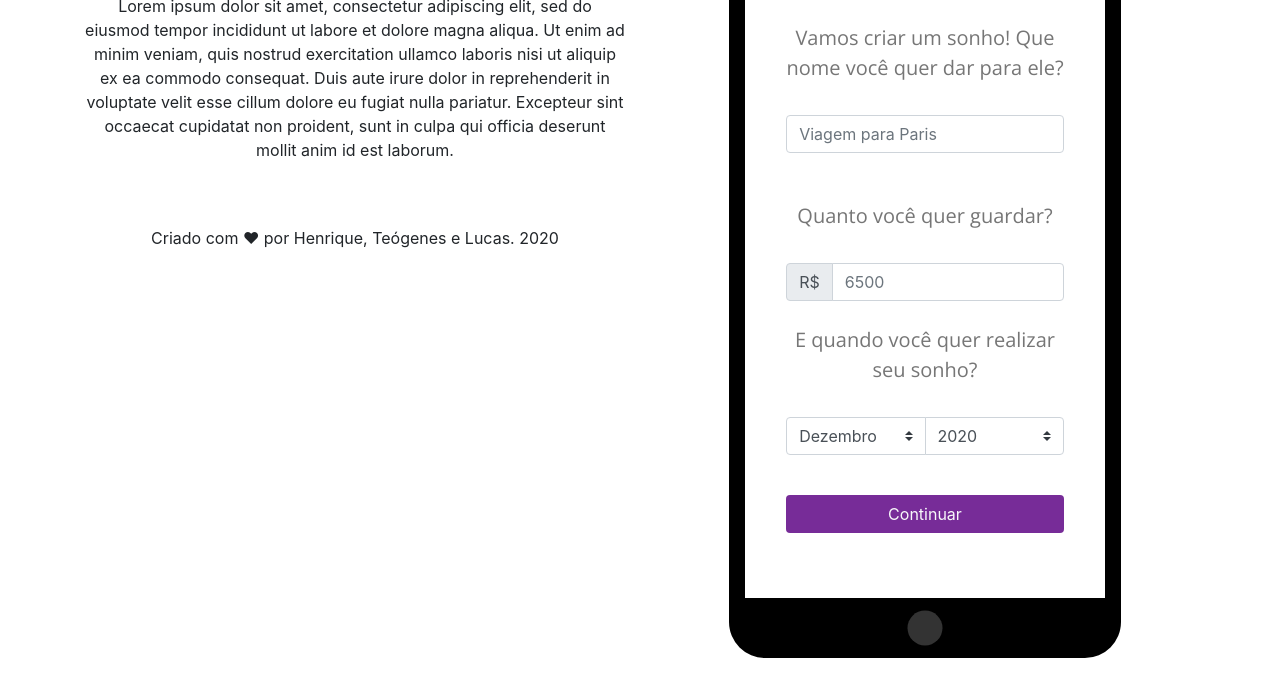
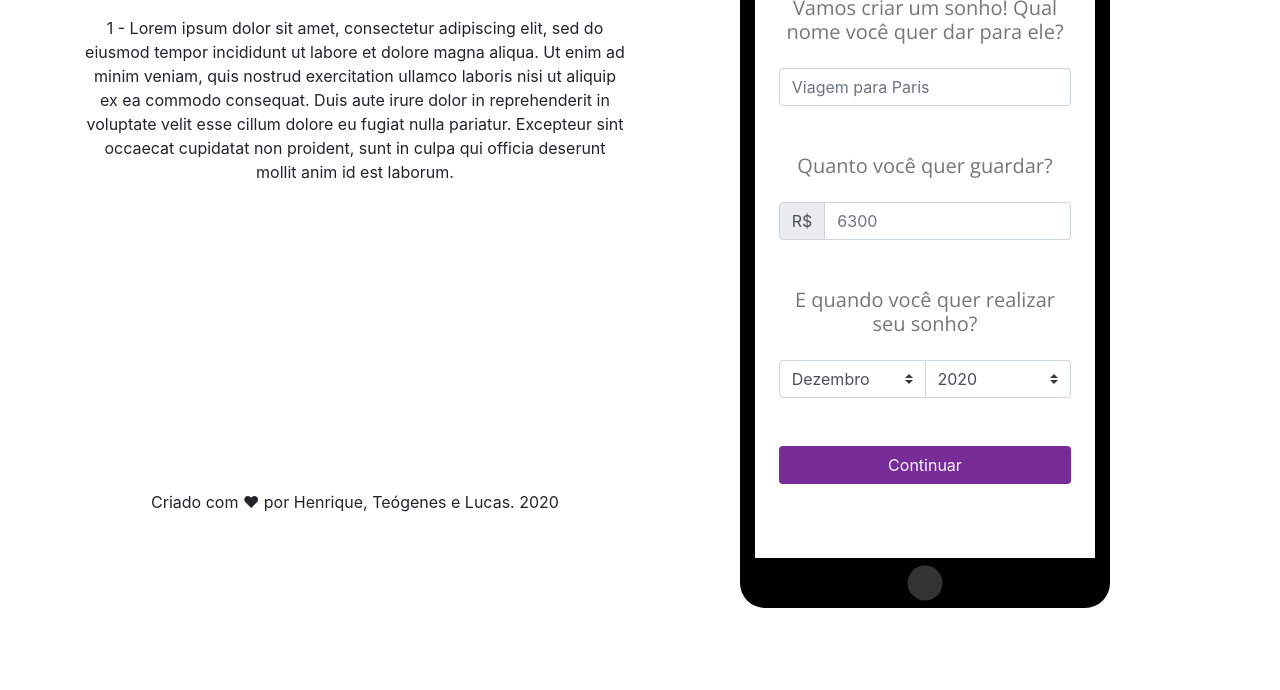
Before and after one commit to horefice/NuSonhos, a website: page app/index.html in a window 1280 px wide. Shown: the part 134-824 px from the top of the page. After the commit the page ends 800 px from the top, so only its background shows below. Drawn offline with nearby package versions, Linux system fonts and the light colour scheme.

Commit message:
correcoes gerais e melhorias de interface

```diff
--- a/app/index.html
+++ b/app/index.html
@@ -18,9 +18,13 @@
 <body>
   <div class="container">
     <div class="row">
-      <div class="col-md-6 text-center">
-        <h2>NuSonhos<span class="badge badge-secondary">Novo</span></h2><br><br>
-        <p>Lorem ipsum dolor sit amet, consectetur adipiscing elit, sed do eiusmod tempor incididunt ut labore et dolore magna aliqua. Ut enim ad minim veniam, quis nostrud exercitation ullamco laboris nisi ut aliquip ex ea commodo consequat. Duis aute irure dolor in reprehenderit in voluptate velit esse cillum dolore eu fugiat nulla pariatur. Excepteur sint occaecat cupidatat non proident, sunt in culpa qui officia deserunt mollit anim id est laborum.</p><br><br>
+      <div class="col-md-6 info">
+        <br><br>
+        <h2>NuSonhos</h2><span class="badge nu">Novo</span><br><br>
+        <div class="tela1">1 - Lorem ipsum dolor sit amet, consectetur adipiscing elit, sed do eiusmod tempor incididunt ut labore et dolore magna aliqua. Ut enim ad minim veniam, quis nostrud exercitation ullamco laboris nisi ut aliquip ex ea commodo consequat. Duis aute irure dolor in reprehenderit in voluptate velit esse cillum dolore eu fugiat nulla pariatur. Excepteur sint occaecat cupidatat non proident, sunt in culpa qui officia deserunt mollit anim id est laborum.</div>
+        <div class="tela2">2 - Lorem ipsum dolor sit amet, consectetur adipiscing elit, sed do eiusmod tempor incididunt ut labore et dolore magna aliqua. Ut enim ad minim veniam, quis nostrud exercitation ullamco laboris nisi ut aliquip ex ea commodo consequat. Duis aute irure dolor in reprehenderit in voluptate velit esse cillum dolore eu fugiat nulla pariatur. Excepteur sint occaecat cupidatat non proident, sunt in culpa qui officia deserunt mollit anim id est laborum.</div>
+        <div class="tela3">3 - Lorem ipsum dolor sit amet, consectetur adipiscing elit, sed do eiusmod tempor incididunt ut labore et dolore magna aliqua. Ut enim ad minim veniam, quis nostrud exercitation ullamco laboris nisi ut aliquip ex ea commodo consequat. Duis aute irure dolor in reprehenderit in voluptate velit esse cillum dolore eu fugiat nulla pariatur. Excepteur sint occaecat cupidatat non proident, sunt in culpa qui officia deserunt mollit anim id est laborum.</div>
+        <br>
         <p class="footer">Criado com &hearts; por Henrique, Teógenes e Lucas. 2020</p>
       </div>
       <div class="col-md-6">
@@ -28,17 +32,17 @@
           <div class="nu phone-bar"><span class="float-left">&nbsp9:42&nbsp<span class="fa fa-location-arrow"></span></span><span class="float-right"><span class="fa fa-bluetooth-b"></span>&nbsp<span class="fa fa-wifi"></span>&nbsp<span class="fa fa-battery-full"></span>&nbsp</span></div>
           <div class="content">
             <div class="tela1">
-              <h5>Vamos criar um sonho! Que nome você quer dar para ele?</h5><br>
+              <h5>Vamos criar um sonho! Qual nome você quer dar para ele?</h5>
               <div class="input-group">
-                <input type="text" class="form-control" name="nome" placeholder="Viagem para Paris"></input>
+                <input id="nome" type="text" class="form-control" name="nome" placeholder="Viagem para Paris"></input>
               </div><br><br>
-              <h5>Quanto você quer guardar?</h5><br>
+              <h5>Quanto você quer guardar?</h5>
               <div class="input-group">
                 <div class="input-group-prepend"><span class="input-group-text">R$</span></div>
-                <input id="valor_total" type="text" class="form-control" name="valor" placeholder="6500"></input>
-              </div><br>
+                <input id="valor_total" type="text" class="form-control" name="valor" placeholder="6300"></input>
+              </div><br><br>
               <div class="sonho-option">
-                <h5>E quando você quer realizar seu sonho?</h5><br>
+                <h5>E quando você quer realizar seu sonho?</h5>
                 <div class="input-group">
                   <select class="custom-select" id="mes">
                     <option value="1">Janeiro</option>
@@ -62,15 +66,21 @@
                     <option value="2024">2024</option>
                     <option value="2025">2025</option>
                   </select>
-                </div>
-              <button type="button" id="goto2" class="btn nu">Continuar</button>
+                </div><br><br>
+              <button type="button" id="goto2" class="btn btn-block nu">Continuar</button>
               </div>
             </div>
             <div class="tela2">
               <h5>Para realizar seu sonho, precisará guardar</h5><br>
-              <h3 class="text-center" id="valor_mensal">R$ 560,00 /mes</h3><br>
+              <h3 class="text-center" id="valor_mensal">R$ 700.00 por mês</h3><br>
               <h5>Guardar todo mês automaticamente? <button type="button" id="saveAutomatically" class="btn btn-light"><span class="fa fa-heart text-danger"></span></button></h5><br><br><br>
-              <button type="button" id="goto1" class="btn btn-lg btn-outline-danger float-right">Não</button><button type="button" id="goto3" class="btn btn-lg nu float-right">Vamos Lá!</button>
+              <button type="button" id="goto3" class="btn btn-block nu">Vamos Lá!</button><br>
+              <button type="button" id="goto1" class="btn btn-block btn-outline-danger">Agora Não</button>
+
+            </div>
+            <div class="tela3">
+              <h3>Seus NuSonhos</h3>
+              // TODO
             </div>
           </div>
         </div>
--- a/app/script.js
+++ b/app/script.js
@@ -1,30 +1,57 @@
 $(document).ready(function() {
   var DELAY = 700;
+
   var nome = "Viagem para Paris"
-  var valor = 6500
+  var valor = 6300
   var mes = 12
   var ano = 2020
+  var salvar_automaticamente = true
 
   // Go to first content screen
   $(".tela1").show()
 
   // Go to another screen buttons
   $("#goto2").click(function() {
+    nome = $("#nome").val();
+    valor = parseInt($("#valor_total").val());
+    mes = parseInt($("#mes").val());
+    ano = parseInt($("#ano").val());
+
+    var d = new Date();
+    curr_m = d.getMonth() + 1;
+    curr_y = d.getFullYear();
+
+    if (nome.length == 0 || nome.length > 30) {
+      alert("Insira um nome para o seu sonho com até 30 caracteres!")
+      return
+    }
+    if (!Number.isInteger(valor) || valor < 1 || valor > 999999) {
+      alert("Insira um valor para guardar entre 1 e 999.999!")
+      return
+    }
+    if (ano == curr_y && mes <= curr_m) {
+      alert("Insira uma data futura para o seu sonho!")
+      return
+    }
+
     $(".tela1").fadeOut(DELAY);
     $(".tela2").delay(DELAY).fadeIn(DELAY);
 
-    nome = $("#nome").val();
-    valor = parseFloat($("#valor_total").val());
-    mes = parseInt($("#mes").val());
-    ano = parseInt($("#ano").val());
-
-    // $("#sonhoname").html(nome);
-    var d = new Date();
-    curr_m = d.getMonth() + 1;
-    curr_y = d.getFullYear();
     tempo = (mes - curr_m) + 12 * (ano - curr_y)
-    per_month = parseFloat(valor/tempo).toFixed(2);
+    per_month = parseFloat(valor / tempo).toFixed(2);
     // $("#sonhoname").html(nome);
     $("#valor_mensal").html('R$ ' + per_month + ' por mês');
   });
+
+  $("#goto1").click(function() {
+    $(".tela2").fadeOut(DELAY);
+    $(".tela1").delay(DELAY).fadeIn(DELAY);
+  });
+
+  $("#goto3").click(function() {
+    salvar_automaticamente = true
+
+    $(".tela2").fadeOut(DELAY);
+    $(".tela3").delay(DELAY).fadeIn(DELAY);
+  });
 });
--- a/app/style.css
+++ b/app/style.css
@@ -10,6 +10,8 @@ body {
   user-select: none;
   text-rendering: optimizeLegibility;
   -webkit-font-smoothing: antialiased;
+  text-align: center;
+  line-height: 1.5;
 }
 
 .nu {
@@ -24,13 +26,13 @@ body {
 /* The device with borders */
 .smartphone {
   position: relative !important;
-  width: 360px !important;
-  height: 640px !important;
+  width: 340px !important;
+  height: 610px !important;
   margin: auto;
-  border: 16px black solid;
-  border-top-width: 60px;
-  border-bottom-width: 60px;
-  border-radius: 36px;
+  border: 15px black solid;
+  border-top-width: 50px;
+  border-bottom-width: 50px;
+  border-radius: 25px;
   box-sizing: content-box !important;
 }
 
@@ -38,10 +40,10 @@ body {
 .smartphone:before {
   content: '';
   display: block;
-  width: 60px;
+  width: 50px;
   height: 5px;
   position: absolute;
-  top: -30px;
+  top: -25px;
   left: 50%;
   transform: translate(-50%, -50%);
   background: #333;
@@ -56,7 +58,7 @@ body {
   height: 35px;
   position: absolute;
   left: 50%;
-  bottom: -65px;
+  bottom: -60px;
   transform: translate(-50%, -50%);
   background: #333;
   border-radius: 50%;
@@ -64,8 +66,8 @@ body {
 
 /* The screen (or content) of the device */
 .smartphone .content {
-  width: 360px !important;
-  height: 616 !important;
+  width: 340px !important;
+  height: 586 !important;
   background: #ffffff;
   color: #767676;
   overflow-y: auto !important;
@@ -79,19 +81,31 @@ body {
 }
 
 /* Hide all content screens initially */
+.smartphone .content>div, .info>div {
+  display: none;
+}
+
 .smartphone .content>div {
-  display: none;
-  margin: 1em;
   padding: 7%;
+}
+
+.info>div {
+  height: 450px;
+}
+
+h2 {
+  display: inline-flex;
 }
 
 h5 {
   font-family: 'Open Sans', sans-serif;
-  text-align: center;
-  line-height: 1.5;
+  margin-bottom: 24px;
 }
 
-.tela1 .btn {
-  width: 100%;
-  margin: 2.5rem 0 0 0;
+.badge {
+  vertical-align: top;
 }
+
+.footer {
+  margin-bottom: 10px;
+}
```
